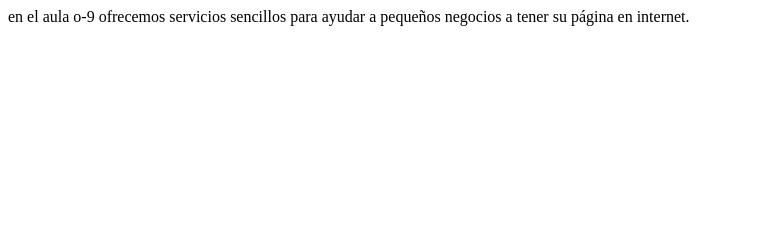
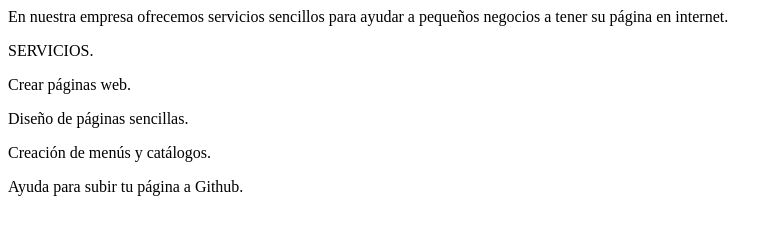
Before and after one commit to gengar4/gengar4.github.io, a plain HTML site: page servicios/index.html in a window 1280 px wide. Shown: the whole page, without its empty margins (0-783 px from the left). Drawn offline with Linux system fonts and the light colour scheme.

Commit message:
Update service description and title in index.html

```diff
--- a/servicios/index.html
+++ b/servicios/index.html
@@ -1,9 +1,15 @@
 <html>
   <head>
-    <meta charset="UTF-8">
-    <title>servicio - aula o-9</title>
+    <title>Nuestros servicios.</title>
   </head>
   <body>
-    <p>en el aula o-9 ofrecemos servicios sencillos para ayudar a pequeños negocios a tener su página en internet.</p>
+    <p>En nuestra empresa ofrecemos servicios sencillos para ayudar a pequeños negocios a tener su página en internet.</p>
+
+    <p>SERVICIOS.<p/>
+    <p>Crear páginas web.</p>
+    <p>Diseño de páginas sencillas.</p>
+    <p>Creación de menús y catálogos.</p>
+    <p>Ayuda para subir tu página a Github.</p>
+
   </body>
 </html>
```
